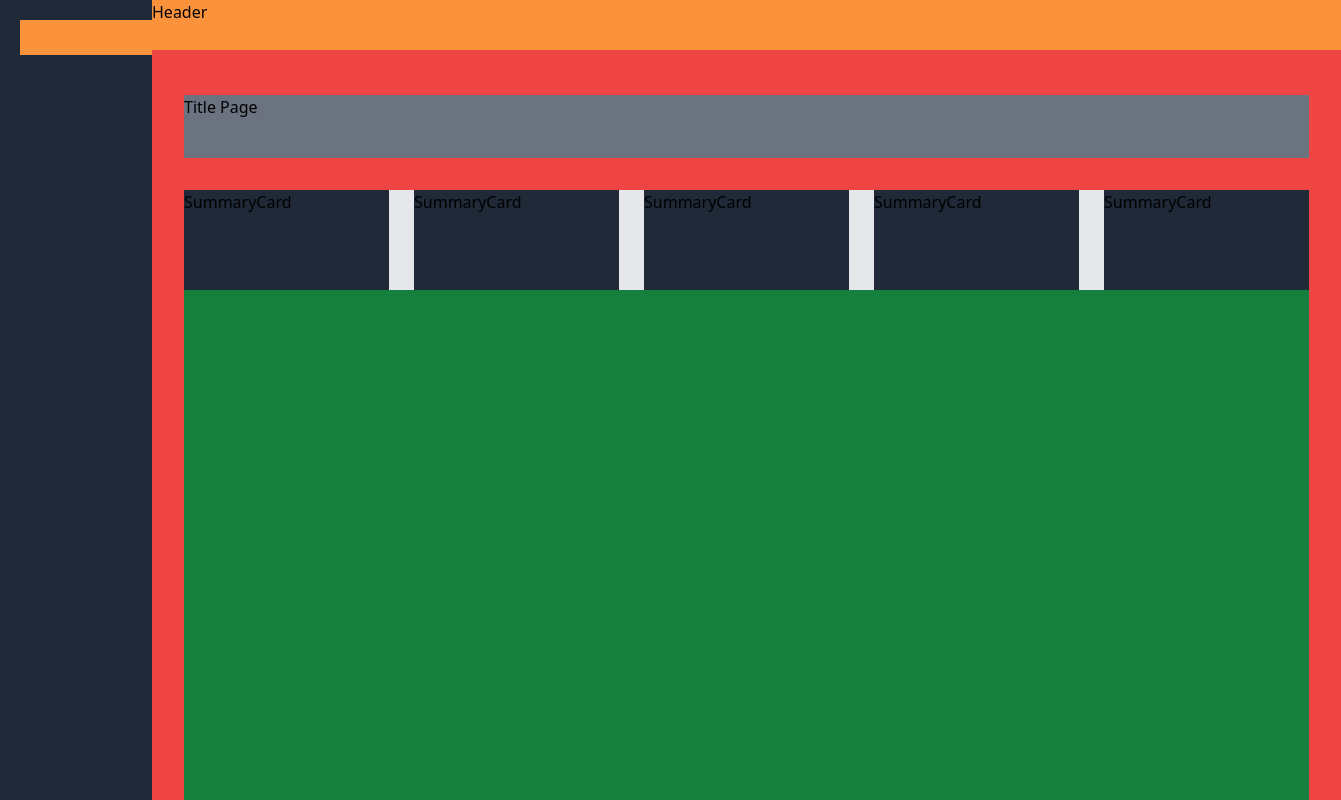
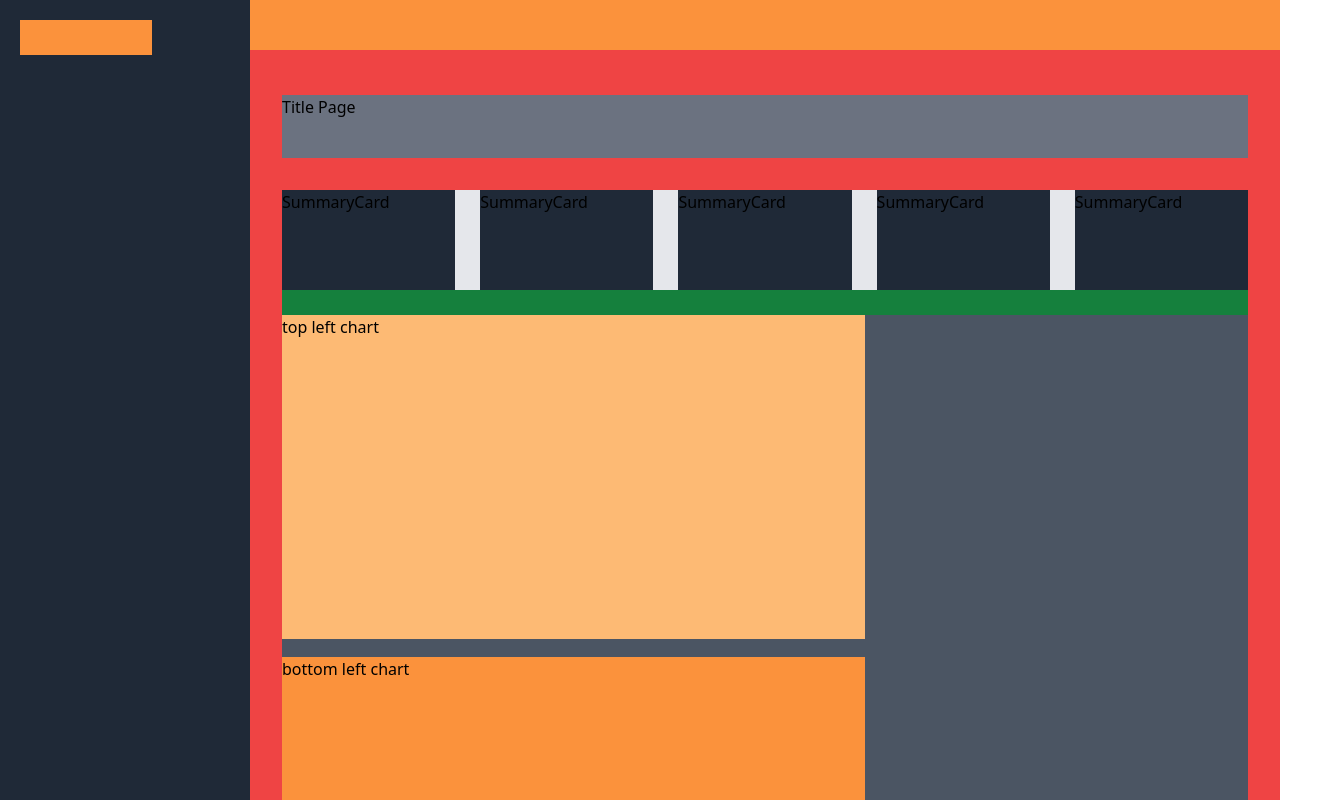
Before and after one commit to rassyaabiwafaaa/Inter-act-Dashboard, a React (Vite) app: page / in a window 1280 px wide. Shown: the top 800 px of the page, 1341 px wide, since content can reach past the window. Built offline with nearby package versions, Linux system fonts and the light colour scheme.

Commit message:
create layout for dashboard page

```diff
--- a/src/App.jsx
+++ b/src/App.jsx
@@ -11,12 +11,12 @@ function App() {
         {/* Header */}
         <Header />
         {/* Dashboard Content */}
-        <div className="mt-[45px] pl-[32px] pr-[32px]">
+        <div className="mt-[45px] ml-[250px] pl-[32px] pr-[32px] pb-3">
           {/* Title page */}
           <TitlePage />
 
           {/* Content */}
-          <div className="w-full h-[78.6vh] mt-[32px] bg-green-700">
+          <div className="w-full h-full mt-[32px] bg-green-700">
             {/* Summary */}
             <div className="h-[100px] bg-gray-200 flex flex-row justify-between  gap-[25px]">
               <SummaryCard />
@@ -27,13 +27,22 @@ function App() {
             </div>
 
             {/* charts */}
-            <div>
+            <div className="mt-[25px] flex justify-between">
               {/* Left Content */}
+              <div className="w-[663px] h-full bg-gray-600">
+                {/* Top left Chart */}
+                <div className="h-[324px] w-full bg-orange-300">top left chart</div>
+                {/* Bottom Right Chart */}
+                <div className="h-[362px] w-full bg-orange-400 mt-[18px]">bottom left chart</div>
+              </div>
+
               {/* Right Content */}
+              <div className="w-[436px] h-[602] bg-gray-600"></div>
             </div>
           </div>
 
           {/* Footer */}
+          <div className="bg-white h-[20px] mt-[36px]"></div>
         </div>
       </div>
     </div>
--- a/src/Component/Sidebar/index.jsx
+++ b/src/Component/Sidebar/index.jsx
@@ -2,7 +2,7 @@ import React from "react";
 
 export default function SideBar() {
   return (
-    <div className="w-[250px] bg-gray-800 h-[100vh]">
+    <div className="w-[250px] bg-gray-800 h-[100vh] fixed">
       <div className="pt-[20px] pl-[20px]">
         {/* Logo */}
         <div className="w-[132px] h-[35px] bg-orange-400"></div>
```
